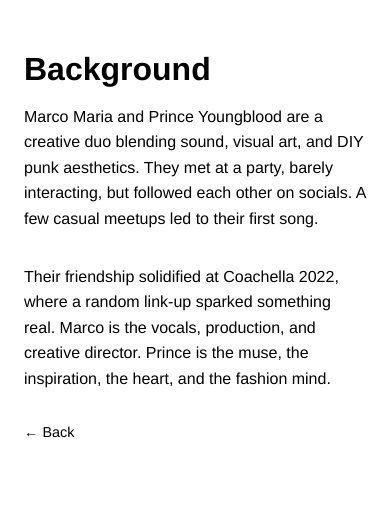
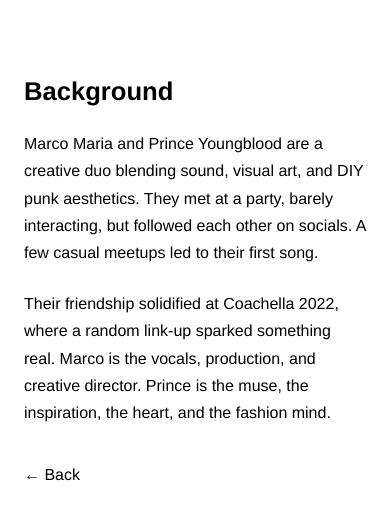
Before and after one commit to BeastyKiller03/test-perfectlycraftedmusic, a plain HTML site: page background.html in a window 390 px wide. Drawn offline with Linux system fonts and the light colour scheme.

Commit message:
Update background.html

```diff
--- a/background.html
+++ b/background.html
@@ -8,41 +8,56 @@
     body {
       font-family: "Helvetica Neue", Helvetica, Arial, sans-serif;
       margin: 0;
-      padding: 2rem;
+      padding: 0;
       background-color: #fff;
       color: #000;
+      display: flex;
+      flex-direction: column;
+      min-height: 100vh;
     }
 
     .container {
       max-width: 700px;
-      margin: 0 auto;
+      margin: 4rem auto;
+      padding: 2rem;
+      box-sizing: border-box;
     }
 
     h2 {
       font-size: 2rem;
-      margin-bottom: 1rem;
+      margin-bottom: 1.5rem;
     }
 
     p {
-      line-height: 1.6;
-      font-size: 1rem;
-      margin-bottom: 2rem;
+      line-height: 1.7;
+      font-size: 1.1rem;
+      margin-bottom: 1.5rem;
     }
 
     .back-link {
       display: inline-block;
-      font-size: 0.9rem;
+      font-size: 1rem;
       color: black;
       text-decoration: none;
+      margin-top: 1rem;
     }
 
     .back-link:hover {
-      opacity: 0.6;
+      opacity: 0.7;
     }
 
-    @media (max-width: 600px) {
-      body {
+    @media (max-width: 768px) {
+      .container {
         padding: 1.5rem;
+        margin: 2rem auto;
+      }
+
+      h2 {
+        font-size: 1.6rem;
+      }
+
+      p {
+        font-size: 1rem;
       }
     }
   </style>
```
